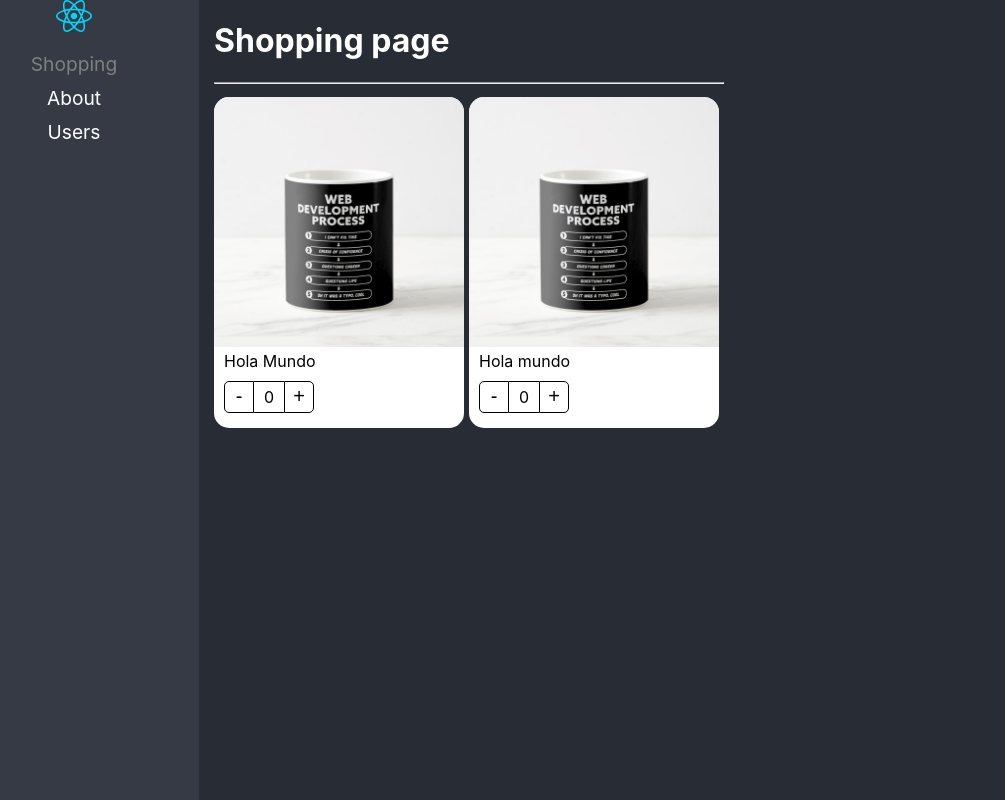
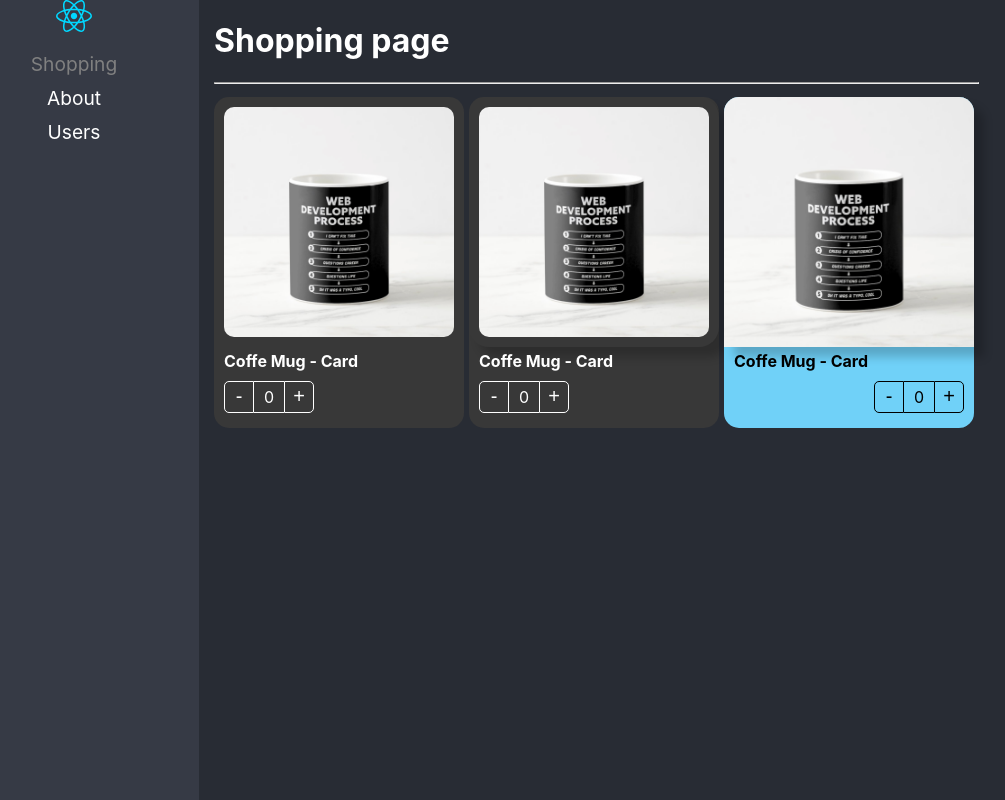
Before and after one commit to Legatrun/React-AppPro, a React (Vite) app: page /home in a window 1280 px wide. Shown: the whole page, without its empty margins (51-1056 px from the left). Built offline with nearby package versions, Linux system fonts and the light colour scheme.

Commit message:
Component Extend Styles listo

```diff
--- a/src/02-component-patterns/components/ProductButtons.tsx
+++ b/src/02-component-patterns/components/ProductButtons.tsx
@@ -3,12 +3,20 @@
 
 import styles from '../styles/styles.module.css'
 
-export const ProductButtons = () => {
+export interface Props {
+    className?: string;
+    style?: React.CSSProperties
+}
+
+export const ProductButtons = ({ className, style }: Props) => {
 
     const { increaseBy, counter } = useContext(ProductContext)
 
     return (
-        <div className={styles.buttonsContainer}>
+        <div
+            className={`${styles.buttonsContainer} ${className}`}
+            style={style}
+        >
             <button
                 className={styles.buttonMinus}
                 onClick={() => increaseBy(-1)}
--- a/src/02-component-patterns/components/ProductCard.tsx
+++ b/src/02-component-patterns/components/ProductCard.tsx
@@ -1,15 +1,21 @@
 import { createContext } from 'react';
 
 import { useProduct } from '../hooks/useProduct'
-import { ProductContextProps, ProductCardProps } from '../interfaces/interfaces';
+import { Product, ProductContextProps } from '../interfaces/interfaces';
 
 import styles from '../styles/styles.module.css'
 
 export const ProductContext = createContext({} as ProductContextProps)
 const { Provider } = ProductContext
 
+export interface Props {
+    product: Product;
+    children?: React.ReactElement | React.ReactElement[];
+    className?: string;
+    style?: React.CSSProperties
+}
 
-export const ProductCard = ({ children, product }: ProductCardProps) => {
+export const ProductCard = ({ children, product, className, style }: Props) => {
 
     const { counter, increaseBy } = useProduct()
 
@@ -19,7 +25,10 @@
             increaseBy,
             product
         }}>
-            <div className={styles.productCard}>
+            <div
+                className={`${styles.productCard} ${className}`}
+                style={style}
+            >
                 {children}
             </div>
         </Provider>
--- a/src/02-component-patterns/components/ProductImage.tsx
+++ b/src/02-component-patterns/components/ProductImage.tsx
@@ -4,7 +4,13 @@
 import noImage from '../assets/no-image.jpg'
 import styles from '../styles/styles.module.css'
 
-export const ProductImage = ({ img = '' }) => {
+export interface Props {
+    img?: string;
+    className?: string;
+    style?: React.CSSProperties
+}
+
+export const ProductImage = ({ img, className, style }: Props) => {
 
     const { product } = useContext(ProductContext)
 
@@ -19,6 +25,11 @@
     }
 
     return (
-        <img className={styles.productImg} src={imgToShow} alt="Product" />
+        <img
+            className={`${styles.productImg} ${className}`}
+            style={style}
+            src={imgToShow}
+            alt="Product"
+        />
     )
 }
--- a/src/02-component-patterns/components/ProductTitle.tsx
+++ b/src/02-component-patterns/components/ProductTitle.tsx
@@ -3,11 +3,22 @@
 
 import styles from '../styles/styles.module.css'
 
-export const ProductTitle = ({ title }: { title?: string }) => {
+export interface Props {
+    className?: string;
+    title?: string;
+    style?: React.CSSProperties
+}
+
+export const ProductTitle = ({ title, className, style }: Props) => {
 
     const { product } = useContext(ProductContext)
 
     return (
-        <span className={styles.productDescription}>{title ? title : product.title}</span>
+        <span
+            className={`${styles.productDescription} ${className}`}
+            style={style}
+        >
+            {title ? title : product.title}
+        </span>
     )
 }
--- a/src/02-component-patterns/components/index.ts
+++ b/src/02-component-patterns/components/index.ts
@@ -5,7 +5,6 @@
 import { ProductTitle } from "./ProductTitle";
 
 export { ProductButtons } from "./ProductButtons";
-// export { ProductCard } from "./ProductCard";
 export { ProductImage } from "./ProductImage";
 export { ProductTitle } from "./ProductTitle";
 
--- a/src/02-component-patterns/pages/ShoppingPage.tsx
+++ b/src/02-component-patterns/pages/ShoppingPage.tsx
@@ -1,4 +1,5 @@
 import { ProductCard, ProductButtons, ProductImage, ProductTitle } from "../components"
+import '../styles/custom-styles.css'
 
 const product = {
     id: '1',
@@ -16,16 +17,36 @@
                 flexDirection: 'row',
                 flexWrap: 'wrap'
             }}>
-                <ProductCard product={product} >
-                    <ProductCard.Image />
-                    <ProductCard.Title title={'Hola Mundo'} />
-                    <ProductCard.Buttons />
+                <ProductCard
+                    product={product}
+                    className="bg-dark text-white"
+                >
+                    <ProductCard.Image className="custom-image" />
+                    <ProductCard.Title className="text-bold" />
+                    <ProductCard.Buttons className="custom-buttons" />
                 </ProductCard>
 
-                <ProductCard product={product} >
-                    <ProductImage />
-                    <ProductTitle title="Hola mundo" />
-                    <ProductButtons />
+                <ProductCard
+                    product={product}
+                    className="bg-dark text-white"
+                >
+                    <ProductImage className="custom-image" style={{ boxShadow: '10px 10px 10px rgba(0,0,0,0.2)' }} />
+                    <ProductTitle className="text-bold" />
+                    <ProductButtons className="custom-buttons" />
+                </ProductCard>
+
+                <ProductCard
+                    product={product}
+                    style={{
+                        backgroundColor: '#70D1F8'
+                    }}
+                >
+                    <ProductImage style={{ boxShadow: '10px 10px 10px rgba(0,0,0,0.2)' }} />
+                    <ProductTitle style={{ fontWeight: "bold" }} />
+                    <ProductButtons style={{
+                        display: 'flex',
+                        justifyContent: 'end',
+                    }} />
                 </ProductCard>
             </div>
         </div>
--- /dev/null
+++ b/src/02-component-patterns/styles/custom-styles.css
@@ -0,0 +1,23 @@
+.bg-dark {
+    background-color: rgb(56, 56, 56);
+}
+
+.text-white {
+    color: white;
+}
+
+.text-bold {
+    font-weight: bold;
+}
+
+.custom-image {
+    border-radius: 20px;
+    padding: 10px;
+    width: calc(100% - 20px);
+}
+
+.custom-buttons button,
+.custom-buttons div {
+    color: white;
+    border-color: white;
+}
```
Also changed, not shown: src/02-component-patterns/interfaces/interfaces.ts (+8 -10 lines).
